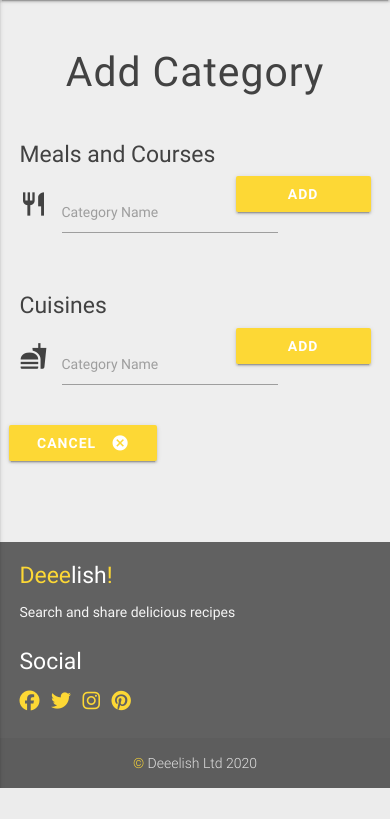
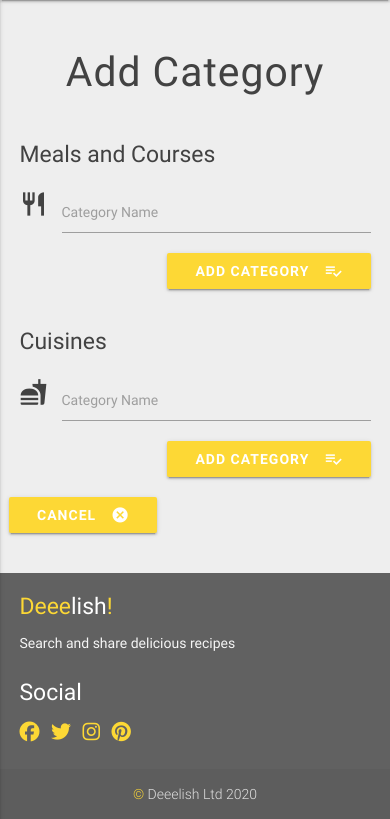
Before and after one commit to Carly07/Deeelish, a Flask app: page /add_category in a window 390 px wide. Shown: the part 56-875 px from the top of the page. Before the commit the page ends 844 px from the top, so only its background shows below. Run offline with Flask 2, Linux system fonts and the light colour scheme; some libraries are stand-ins or nearby versions.

Commit message:
adjust alignment of Add Category button to ensure responsive design

```diff
--- a/templates/addcategory.html
+++ b/templates/addcategory.html
@@ -9,12 +9,12 @@
 	<form action="{{ url_for('insert_meal') }}" method="POST" class="col s12">
 
 		<div class="row">
-			<div class="input-field col s9">
+			<div class="input-field col s12 m9">
 				<i class="material-icons prefix">restaurant</i>
 				<input id="meal_course_type" name="meal_course_type" type="text" class="validate">
 				<label for="meal_course_type">Category Name</label>
 			</div>
-			<div class="col s3">
+			<div class="col s12 m3">
 				<button class="btn waves-effect waves-light right" type="submit" name="action">Add Category<i class="material-icons right">playlist_add_check</i></button>
 			</div>
 		</div>
@@ -28,12 +28,12 @@
 	<form action="{{ url_for('insert_cuisine') }}" method="POST" class="col s12">
 
 		<div class="row">
-			<div class="input-field col s9">
+			<div class="input-field col s12 m9">
 				<i class="material-icons prefix">fastfood</i>
 				<input id="cuisine" name="cuisine" type="text" class="validate">
 				<label for="cuisine">Category Name</label>
 			</div>
-			<div class="col s3">
+			<div class="col s12 m3">
 				<button class="btn waves-effect waves-light right" type="submit" name="action">Add Category<i class="material-icons right">playlist_add_check</i></button>
 			</div>
 		</div>
```
